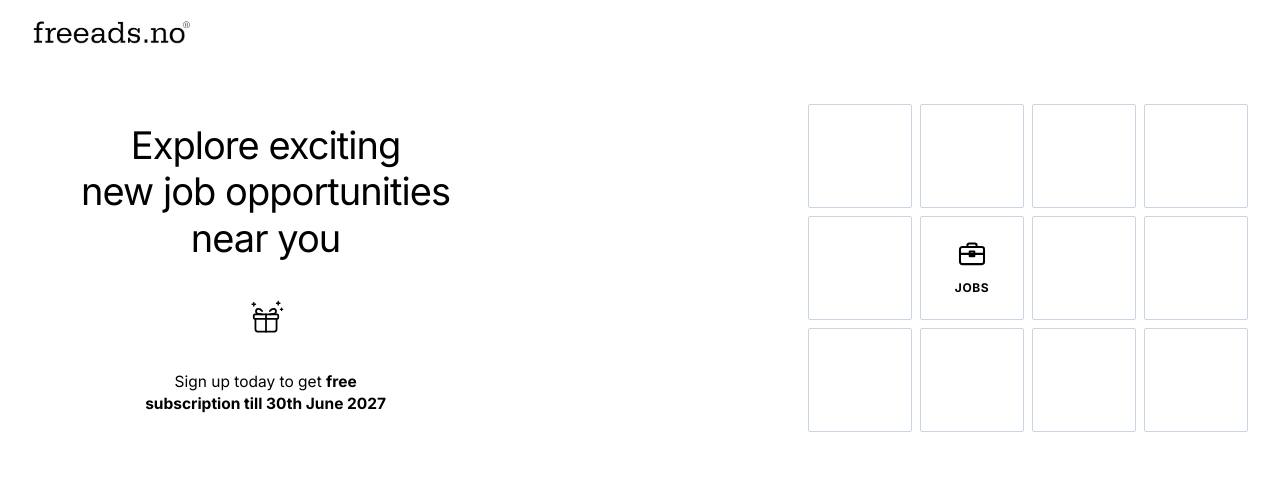
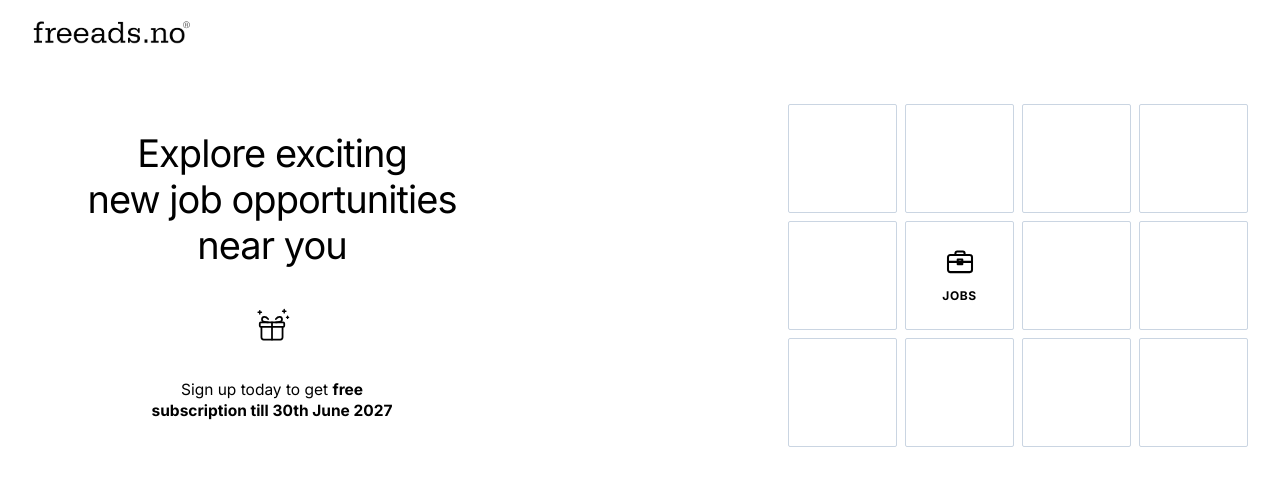
Before and after one commit to akanksha05Singh/Ad_Site, a React (Vite) app in the folder frontend/: page / in a window 1280 px wide. Shown: the top 497 px of the page. Built offline with nearby package versions, Linux system fonts and the light colour scheme; no server answers.

Commit message:
Restore original hero section alignment matching reference mockup

```diff
--- a/frontend/src/components/LandingPage.jsx
+++ b/frontend/src/components/LandingPage.jsx
@@ -105,11 +105,11 @@ export default function LandingPage({
 
         {/* ── Hero Section (Left Text Module + Right 4x3 Categories Grid) ── */}
         <section className="pt-6 sm:pt-10 pb-16 sm:pb-20 w-full">
-          <div className="grid grid-cols-1 lg:grid-cols-5 items-center gap-6 sm:gap-8 w-full">
+          <div className="flex flex-col md:flex-row items-center justify-between gap-10 md:gap-8">
 
-            {/* Left Column: Spans 2 columns (Cards 1 & 2 width) -> Text is perfectly centered over Cards 1 & 2 */}
-            <div className="lg:col-span-2 w-full flex flex-col items-center text-center justify-between min-h-[300px] py-1">
-              <h1 className="text-[32px] sm:text-[38px] font-normal text-black leading-[1.22] tracking-tight m-0 max-w-[420px]">
+            {/* Left Column: Heading + Gift Icon + Subscription Offer */}
+            <div className="w-full md:w-[480px] flex flex-col items-center text-center justify-between min-h-[300px] py-1">
+              <h1 className="text-[32px] sm:text-[38px] font-normal text-black leading-[1.22] tracking-tight m-0">
                 Explore exciting<br />
                 new job opportunities<br />
                 near you
@@ -130,9 +130,9 @@ export default function LandingPage({
               </div>
             </div>
 
-            {/* Right Column: Spans 3 columns (Cards 3, 4, 5 width) -> Category Grid perfectly positioned over Cards 3, 4, 5 */}
-            <div className="lg:col-span-3 w-full flex justify-center lg:justify-end">
-              <div className="w-[380px] sm:w-[420px] lg:w-[440px] grid grid-cols-4 gap-1.5 sm:gap-2">
+            {/* Right Column: 4x3 Grid of Categories (Larger boxes, smaller gaps matching manager note) */}
+            <div className="w-full md:w-auto flex md:justify-end justify-center">
+              <div className="w-[420px] sm:w-[460px] grid grid-cols-4 gap-1.5 sm:gap-2">
                 {/* 12 Category Boxes (4 cols x 3 rows) */}
                 {Array.from({ length: 12 }).map((_, index) => {
                   // Index 5 is Row 2, Column 2 (0-indexed: Row 1 = 0..3, Row 2 = 4..7 -> index 5 is Col 2)
```
